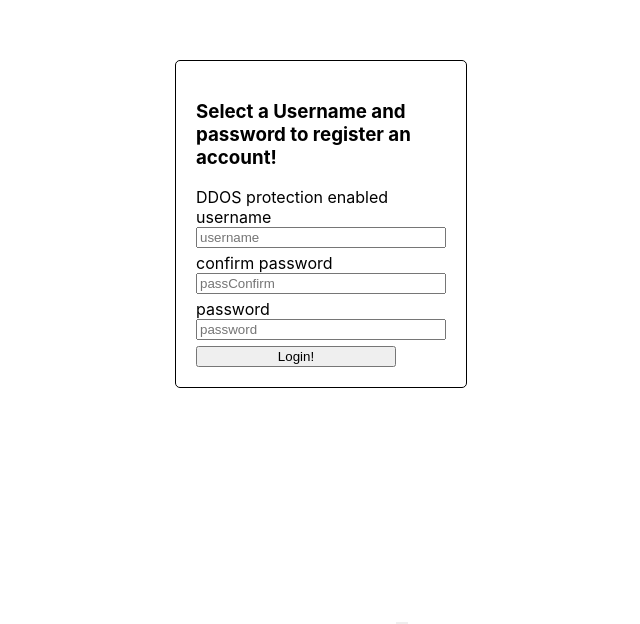
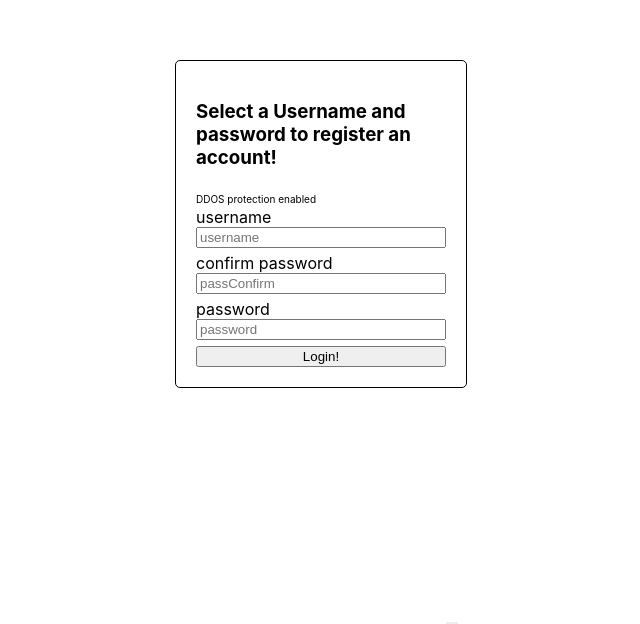
Before and after one commit to CD-Mackay/bad_ui_battles, a React (Create React App) app in the folder ddos-proof-auth/: page / in a window 1280 px wide. Shown: the part 176-800 px from the top of the page, without its empty margins (319-959 px from the left). Built offline with nearby package versions, Linux system fonts and the light colour scheme.

Commit message:
Style layout

```diff
--- a/ddos-proof-auth/src/App.css
+++ b/ddos-proof-auth/src/App.css
@@ -15,7 +15,7 @@
 }
 
 #login-button {
-  width: 200px;
+  width: 250px;
   margin: 0 auto;
 }
 
@@ -26,3 +26,7 @@
   padding: 20px;
   border-radius: 5px;
 }
+
+#info {
+  font-size: 10px;
+}
```
